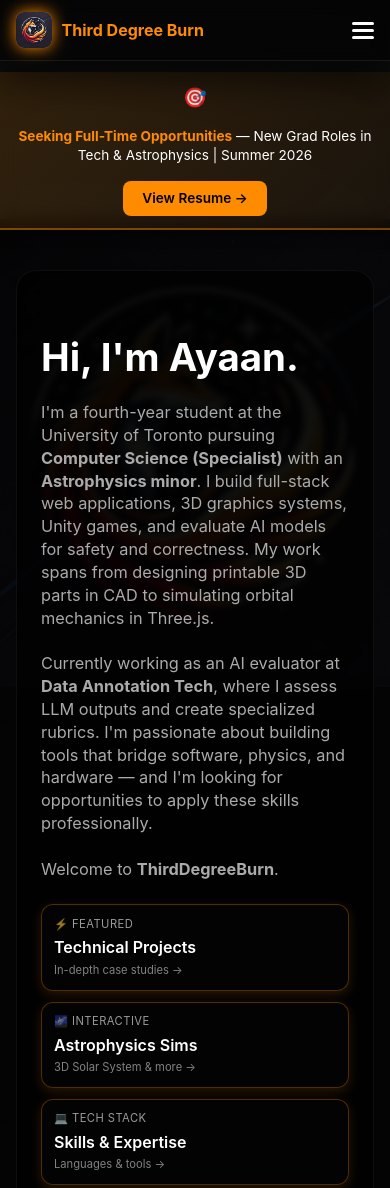
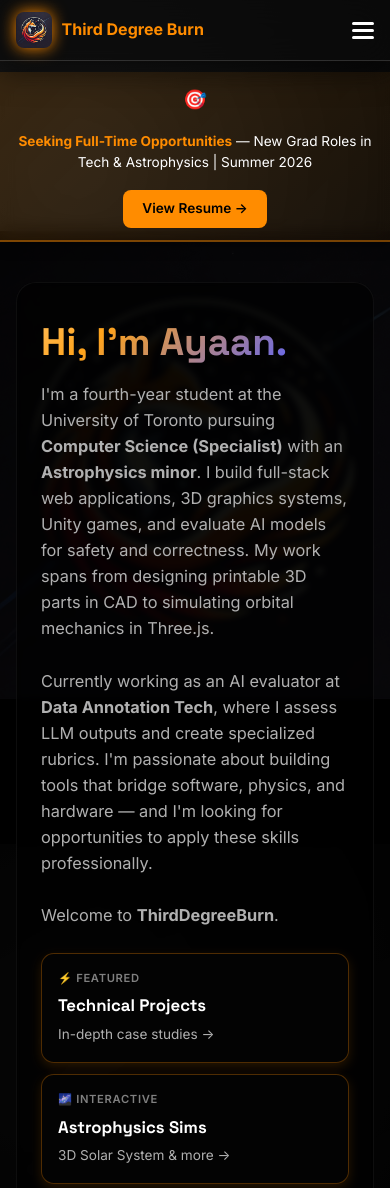
Before and after one commit to ayaan000/ThirdDegreeBurn, a plain HTML site: page index.html in a window 390 px wide. Shown: the top 1188 px of the page. Drawn offline with Linux system fonts and the light colour scheme.

Commit message:
Add embedded resume with download button and responsive styling

```diff
--- a/assets/css/style.css
+++ b/assets/css/style.css
@@ -1,26 +1,44 @@
 /* assets/css/style.css */
+/* ===== GOOGLE FONTS ===== */
+@import url('https://fonts.googleapis.com/css2?family=Inter:wght@300;400;500;600;700;800&family=Space+Grotesk:wght@400;500;600;700&display=swap');
+
 /* ===== THEME & TOKENS ===== */
 :root {
     --bg-main: #0a0a0a;
-    --bg-grad: radial-gradient(circle at 20% 20%, #151515 0%, #000 65%);
+    --bg-grad: radial-gradient(circle at 20% 20%, #1a1a1a 0%, #000 70%);
     --accent: #ff8c00;
+    --accent-bright: #ffa31a;
     --accent-soft: rgba(255, 140, 0, 0.12);
+    --accent-glow: rgba(255, 140, 0, 0.3);
+    --secondary: #6366f1;
+    --secondary-soft: rgba(99, 102, 241, 0.12);
     --text-main: #ffffff;
-    --text-dim: #aaaaaa;
-    --panel: rgba(255, 255, 255, 0.03);
-    --panel-border: rgba(255, 255, 255, 0.08);
-    --panel-bg: rgba(0, 0, 0, 0.3);
-    /* added so connections/convert work */
-    --panel-shadow: 0 24px 40px rgba(0, 0, 0, .35);
-    --radius-lg: 1rem;
-    --radius-sm: .55rem;
-    --ff: -apple-system, BlinkMacSystemFont, "Segoe UI", Roboto, "Helvetica Neue", Arial, sans-serif;
+    --text-dim: #b0b0b0;
+    --text-dimmer: #808080;
+    --panel: rgba(255, 255, 255, 0.04);
+    --panel-border: rgba(255, 255, 255, 0.1);
+    --panel-bg: rgba(0, 0, 0, 0.4);
+    --panel-shadow: 0 24px 40px rgba(0, 0, 0, .4);
+    --glass-bg: rgba(255, 255, 255, 0.05);
+    --glass-border: rgba(255, 255, 255, 0.15);
+    --radius-lg: 1.2rem;
+    --radius-md: 0.8rem;
+    --radius-sm: 0.5rem;
+    --ff: 'Inter', -apple-system, BlinkMacSystemFont, "Segoe UI", Roboto, "Helvetica Neue", Arial, sans-serif;
+    --ff-display: 'Space Grotesk', var(--ff);
 }
+
 
 *,
 *::before,
 *::after {
     box-sizing: border-box;
+    margin: 0;
+    padding: 0;
+}
+
+html {
+    scroll-behavior: smooth;
 }
 
 html,
@@ -28,20 +46,37 @@ body {
     min-height: 100vh;
     margin: 0;
     background: var(--bg-grad);
+    background-attachment: fixed;
     color: var(--text-main);
     font-family: var(--ff);
-    line-height: 1.4;
+    line-height: 1.6;
+    -webkit-font-smoothing: antialiased;
+    -moz-osx-font-smoothing: grayscale;
 }
+
+/* Selection styles */
+::selection {
+    background: var(--accent-glow);
+    color: white;
+}
+
+::-moz-selection {
+    background: var(--accent-glow);
+    color: white;
+}
+
 
 /* ===== Navbar ===== */
 .navbar-wrap {
-    background: rgba(0, 0, 0, 0.6);
-    backdrop-filter: blur(8px);
-    border-bottom: 1px solid rgba(255, 255, 255, 0.08);
+    background: rgba(10, 10, 10, 0.7);
+    backdrop-filter: blur(16px) saturate(180%);
+    -webkit-backdrop-filter: blur(16px) saturate(180%);
+    border-bottom: 1px solid var(--glass-border);
     position: sticky;
     top: 0;
     z-index: 999;
-    box-shadow: 0 20px 40px rgba(0, 0, 0, .6);
+    box-shadow: 0 8px 32px rgba(0, 0, 0, .6), 0 0 1px rgba(255, 140, 0, 0.1);
+    transition: all 0.3s ease;
 }
 
 .navbar {
@@ -336,10 +371,30 @@ body[data-page="home"] .feature-link {
 }
 
 .home-title {
-    font-size: clamp(2.4rem, 3vw, 3rem);
-    font-weight: 700;
-    margin-bottom: .25rem;
+    font-size: clamp(2.4rem, 3vw, 3.5rem);
+    font-weight: 800;
+    font-family: var(--ff-display);
+    margin-bottom: .5rem;
+    background: linear-gradient(135deg, #ffffff 0%, var(--accent-bright) 40%, var(--secondary) 70%, #ffffff 100%);
+    background-size: 200% 200%;
+    -webkit-background-clip: text;
+    background-clip: text;
+    -webkit-text-fill-color: transparent;
+    animation: gradient-flow 8s ease infinite;
 }
+
+@keyframes gradient-flow {
+
+    0%,
+    100% {
+        background-position: 0% 50%;
+    }
+
+    50% {
+        background-position: 100% 50%;
+    }
+}
+
 
 .home-sub {
     font-size: 1.02rem;
@@ -356,32 +411,63 @@ body[data-page="home"] .feature-link {
 }
 
 .feature-link {
-    background: rgba(0, 0, 0, .45);
-    border: 1px solid rgba(255, 255, 255, .04);
-    border-radius: .75rem;
-    padding: .7rem .75rem;
+    background: var(--glass-bg);
+    backdrop-filter: blur(10px);
+    -webkit-backdrop-filter: blur(10px);
+    border: 1px solid rgba(255, 255, 255, .08);
+    border-radius: var(--radius-md);
+    padding: 1rem;
     text-decoration: none;
     color: #fff;
     display: flex;
     flex-direction: column;
-    gap: .25rem;
-    transition: transform .1s, border .1s;
+    gap: .3rem;
+    transition: all 0.3s cubic-bezier(0.4, 0, 0.2, 1);
+    position: relative;
+    overflow: hidden;
+}
+
+.feature-link::before {
+    content: '';
+    position: absolute;
+    inset: 0;
+    background: linear-gradient(135deg, var(--accent-soft) 0%, var(--secondary-soft) 100%);
+    opacity: 0;
+    transition: opacity 0.3s ease;
+}
+
+.feature-link>* {
+    position: relative;
+    z-index: 1;
 }
 
 .feature-link span.label {
     font-size: .7rem;
     text-transform: uppercase;
-    letter-spacing: .04em;
-    color: rgba(255, 255, 255, .6);
+    letter-spacing: .06em;
+    font-weight: 600;
+    color: var(--text-dimmer);
 }
 
 .feature-link span.title {
-    font-weight: 600;
+    font-weight: 700;
+    font-size: 1.05rem;
+    font-family: var(--ff-display);
+}
+
+.feature-link span.sub {
+    color: var(--text-dim);
+    font-size: 0.85rem;
 }
 
 .feature-link:hover {
-    border: 1px solid rgba(255, 140, 0, .8);
-    transform: translateY(-2px);
+    border: 1px solid rgba(255, 140, 0, .6);
+    transform: translateY(-4px);
+    box-shadow: 0 12px 32px rgba(0, 0, 0, 0.4);
+}
+
+.feature-link:hover::before {
+    opacity: 1;
 }
 
 .feature-link-highlight {
```
Also changed, not shown: about.html (+10 -13 lines), assets/css/about.css (+10 -3 lines), assets/img/favicon.png (added), assets/img/og-preview.jpg (added), 6 other files.
